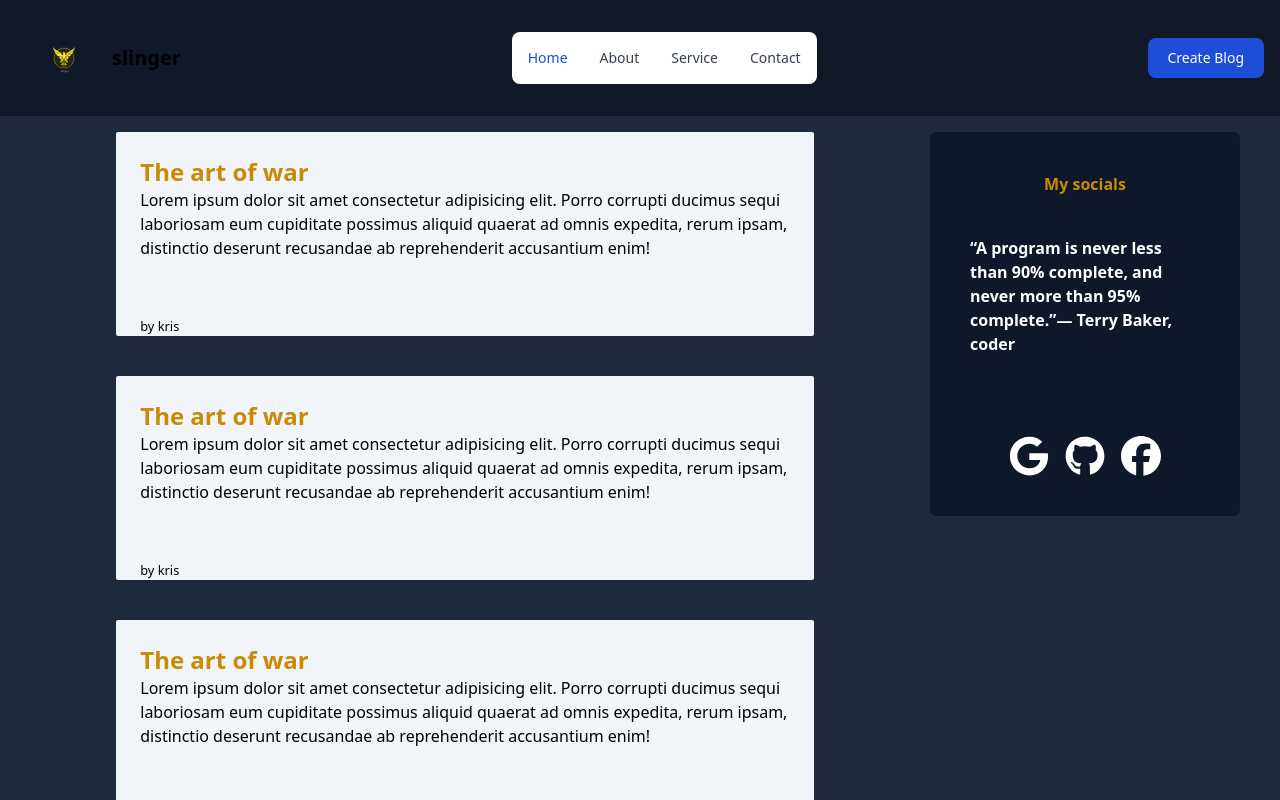
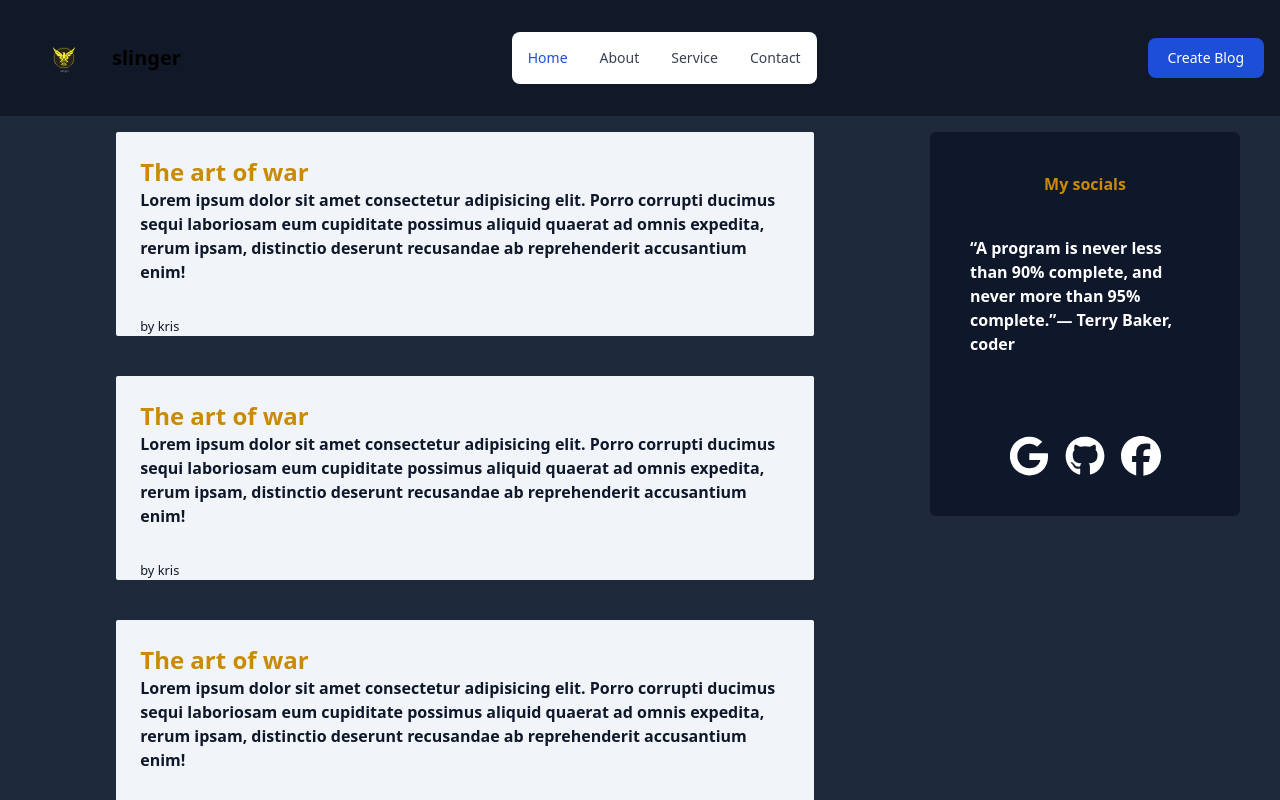
Before and after one commit to chris-muiru/client-blog-site-react, a React (Create React App) app: page / in a window 1280 px wide. Shown: the top 800 px of the page. Built offline with nearby package versions, Linux system fonts and the light colour scheme.

Commit message:
update: add tailwind styles

```diff
--- a/src/Components/Dashboard/BlogHighlightView.jsx
+++ b/src/Components/Dashboard/BlogHighlightView.jsx
@@ -3,9 +3,9 @@ import { Link } from "react-router-dom"
 const BlogHighlightView = () => {
 	return (
 		<Link to="/blog">
-			<div className="bg-slate-100 relative min-h-[204px] w-3/4 m-auto rounded-sm p-6">
+			<div className="bg-slate-100 text-slate-900 relative min-h-[204px] w-3/4 m-auto rounded-sm p-6">
 				<h1 className="font-bold text-2xl text-yellow-600">The art of war</h1>
-				<p className="">
+				<p className="font-semibold">
 					Lorem ipsum dolor sit amet consectetur adipisicing elit. Porro
 					corrupti ducimus sequi laboriosam eum cupiditate possimus aliquid
 					quaerat ad omnis expedita, rerum ipsam, distinctio deserunt
```
